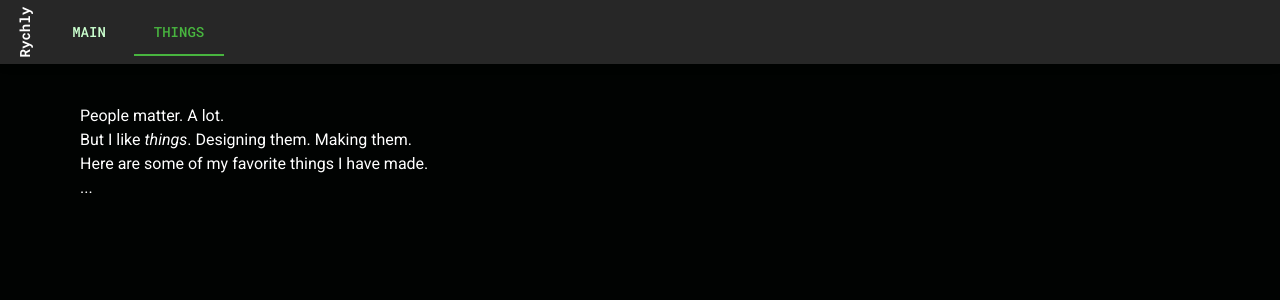
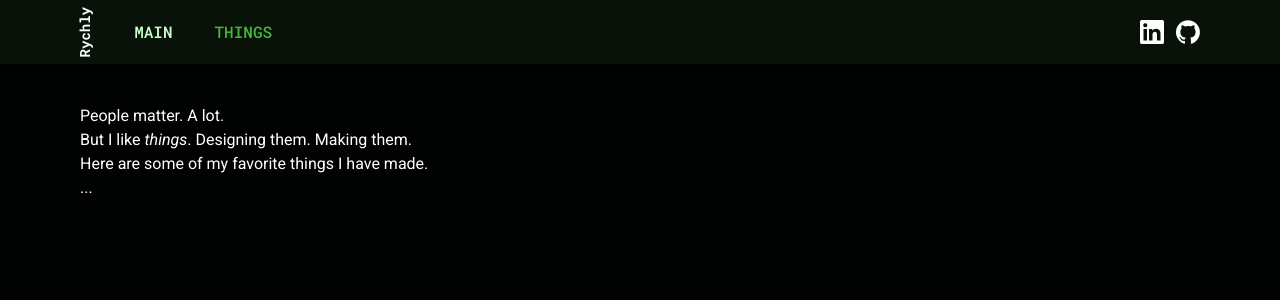
Before and after one commit to honzaflash/rychly-portfolio, a React (Create React App) app: page /#/things in a window 1280 px wide. Shown: the top 300 px of the page. Built offline with nearby package versions, Linux system fonts and the light colour scheme; what showdown would draw is missing.

Commit message:
Style navigation header - change and tweak the style - add github and linkedin icon links

```diff
--- /dev/null
+++ b/src/icons/GithubIcon.tsx
@@ -0,0 +1,8 @@
+import { SvgIcon, SvgIconProps } from '@mui/material'
+
+
+export const GithubIcon = (props: SvgIconProps) => (
+  <SvgIcon viewBox='0 0 98 96' {...props}>
+    <svg width="98" height="96" xmlns="http://www.w3.org/2000/svg"><path fillRule="evenodd" clipRule="evenodd" d="M48.854 0C21.839 0 0 22 0 49.217c0 21.756 13.993 40.172 33.405 46.69 2.427.49 3.316-1.059 3.316-2.362 0-1.141-.08-5.052-.08-9.127-13.59 2.934-16.42-5.867-16.42-5.867-2.184-5.704-5.42-7.17-5.42-7.17-4.448-3.015.324-3.015.324-3.015 4.934.326 7.523 5.052 7.523 5.052 4.367 7.496 11.404 5.378 14.235 4.074.404-3.178 1.699-5.378 3.074-6.6-10.839-1.141-22.243-5.378-22.243-24.283 0-5.378 1.94-9.778 5.014-13.2-.485-1.222-2.184-6.275.486-13.038 0 0 4.125-1.304 13.426 5.052a46.97 46.97 0 0 1 12.214-1.63c4.125 0 8.33.571 12.213 1.63 9.302-6.356 13.427-5.052 13.427-5.052 2.67 6.763.97 11.816.485 13.038 3.155 3.422 5.015 7.822 5.015 13.2 0 18.905-11.404 23.06-22.324 24.283 1.78 1.548 3.316 4.481 3.316 9.126 0 6.6-.08 11.897-.08 13.526 0 1.304.89 2.853 3.316 2.364 19.412-6.52 33.405-24.935 33.405-46.691C97.707 22 75.788 0 48.854 0z" fill="#fff"/></svg>
+  </SvgIcon>
+)
--- /dev/null
+++ b/src/icons/LinkedinIcon.tsx
@@ -0,0 +1,11 @@
+import { Box, BoxProps } from '@mui/material'
+
+import { mergeSxProps } from '../utils'
+import image from './linked-In-white.png'
+
+
+export const LinkedinIcon = ({sx, ...rest}: BoxProps) => (
+  <Box sx={mergeSxProps(sx, { fontSize: '1.5em', height: '1em', display: 'inline-block' })} {...rest}>
+    <img style={{ height: '100%' }} src={image} alt="LinkedIn" />
+  </Box>
+)
--- /dev/null
+++ b/src/icons/icons.d.ts
@@ -0,0 +1,5 @@
+
+declare module '*.png' {
+  const value: string
+  export = value
+}
--- a/src/layouts/Navigation.tsx
+++ b/src/layouts/Navigation.tsx
@@ -1,7 +1,10 @@
 /* eslint-disable react/jsx-no-comment-textnodes */
 // The title is supposed to imitate a code source file header
-import { AppBar, Box, Container, Tab, Tabs, Toolbar, Typography } from '@mui/material'
+import { AppBar, Box, Container, Link, Tab, Tabs, Toolbar, Typography } from '@mui/material'
 import { useLocation, useNavigate } from 'react-router-dom'
+import { GithubIcon } from '../icons/GithubIcon'
+import { LinkedinIcon } from '../icons/LinkedinIcon'
+
 
 const a11yProps = (index: number) => ({
   'id': `simple-tab-${index}`,
@@ -11,33 +14,56 @@
 
 const tabs: { label: string, path: string }[] = [
   { label: 'Main', path: '/landing' },
-  { label: 'Things', path: 'things' },
+  { label: 'Things', path: '/things' },
 ]
 
 export const Navigation = () => {
   const { pathname } = useLocation()
   const navigate = useNavigate()
   return(
-    <AppBar>
-      <Container>
-        <Toolbar sx={{ pl: { xs: 8} }}>
+    <AppBar sx={{ backgroundImage: 'none' }}>
+      <Container sx={{ px: { xs: 3, md: 20 }}}>
+        <Toolbar sx={{ p: { xs: 0 } }}>
           <Typography
             component="div"
             variant='h1'
             sx={{
-              position: 'fixed',
-              left: 0,
+              position: 'relative',
+              writingMode: 'vertical-rl',
+              left: '-3px',
               fontSize: '14px',
               fontWeight: 700,
-              transform: 'rotate(-90deg)',
+              transform: 'rotate(180deg)',
+              mr: 3,
             }}
           >
             Rychly
           </Typography>
-          <Box>
-            <Tabs value={tabs.findIndex((tab) => pathname.includes(tab.path))} >
-              {tabs.map((tab, index) => (<Tab label={tab.label} onClick={() => navigate(tab.path)} key={index} {...a11yProps(index)}/>))}
-            </Tabs>
+          <Tabs
+            value={tabs.findIndex((tab) => pathname.includes(tab.path))}
+            TabIndicatorProps={{ sx: { display: 'none' } }}
+          >
+            {tabs.map((tab, index) => (
+              <Tab
+                label={tab.label}
+                onClick={() => navigate(tab.path)}
+                key={index} {...a11yProps(index)}
+                sx={({ palette }) => ({
+                  fontSize: '100%',
+                  transition: '300ms color',
+                  '&:hover': {
+                    color: palette.primary.main,
+                  },
+                })}
+              />
+            ))}
+          </Tabs>
+          <Box sx={{ flexGrow: 1 }} />
+          <Box sx={{ display: 'flex', flexDirection: 'row', gap: 3, lineHeight: '60%' }}>
+            <Link href="https://www.linkedin.com/in/jan-rychly" target="_blank">
+              <LinkedinIcon/>
+            </Link>
+            <Link href="https://github.com/honzaflash" target="_blank"><GithubIcon /></Link>
           </Box>
         </Toolbar>
       </Container>
--- a/src/theme.ts
+++ b/src/theme.ts
@@ -3,6 +3,7 @@
 const PRIMARY_COLOR = '#48b53f'
 
 const DEFAULT_BACKGROUND = '#010302'
+const PAPER_BACKGROUND = '#091209'
 
 const theme = createTheme({
   palette: {
@@ -16,6 +17,7 @@
     },
     background: {
       default: DEFAULT_BACKGROUND,
+      paper: PAPER_BACKGROUND,
     },
     text: {
       primary: '#ffffff',
```
Also changed, not shown: src/icons/linked-In-white.png (added).
